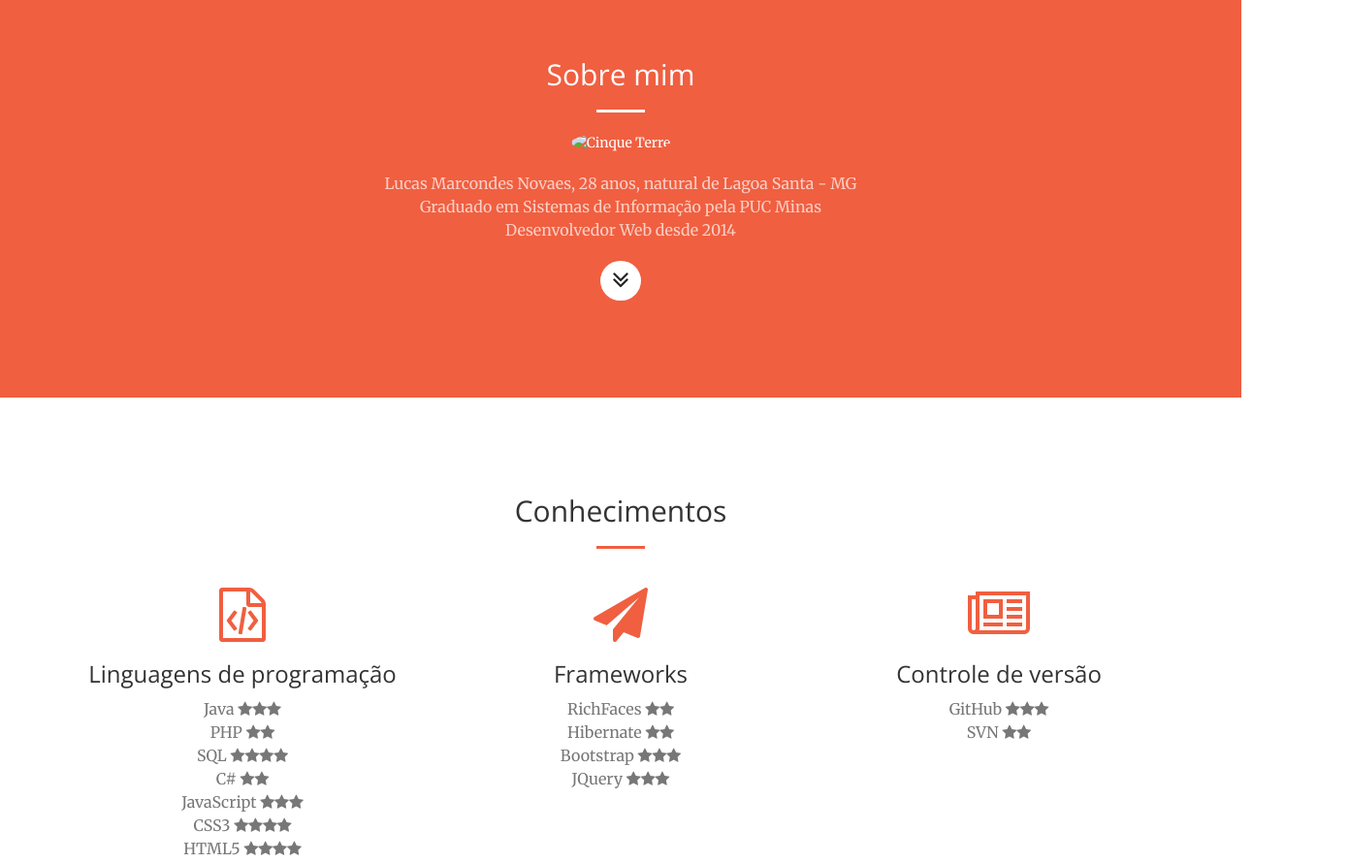
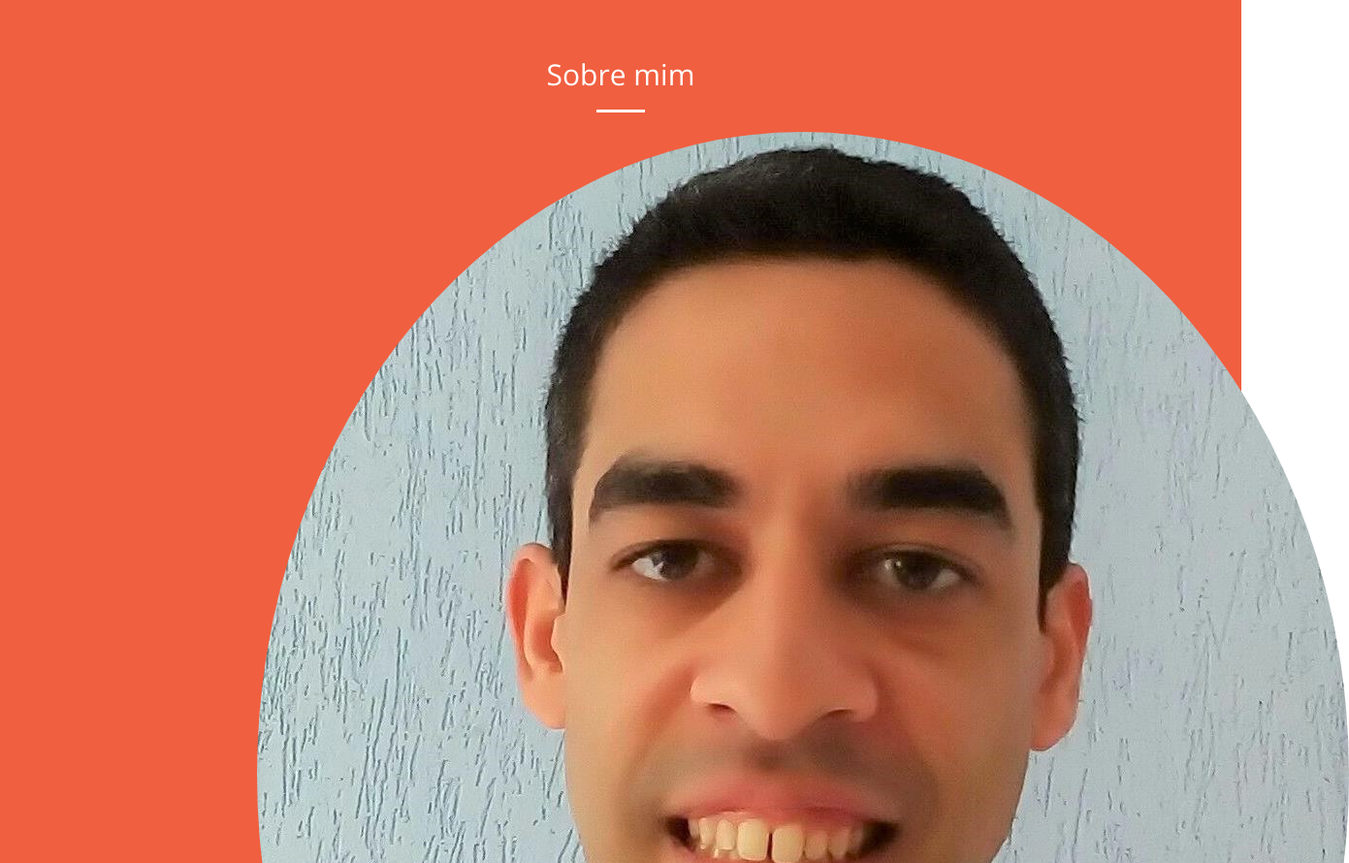
Before and after one commit to LucasNovaes/lucasnovaes.github.io, a website: page index.html in a window 1280 px wide. Shown: the part 840-1730 px from the top of the page at 97% size, 1391 px wide, since content can reach past the window. Drawn offline with nearby package versions, Linux system fonts and the light colour scheme.

Commit message:
Update index.html

```diff
--- a/index.html
+++ b/index.html
@@ -86,7 +86,7 @@
                     <p></p>
                 </div>
                 <div class="col-lg-8 col-lg-offset-2 text-center">
-                    <img src="img/lucasmnovaes-foto.jpg" class="img-circle" alt="Cinque Terre">
+                    <img src="img/lucas-3 (2).jpg" class="img-circle" alt="Cinque Terre">
                     <p></p>
 			<p class="text-faded">Lucas Marcondes Novaes, 28 anos, natural de Lagoa Santa - MG<br/>
 				Graduado em Sistemas de Informação pela PUC Minas<br/>
```
